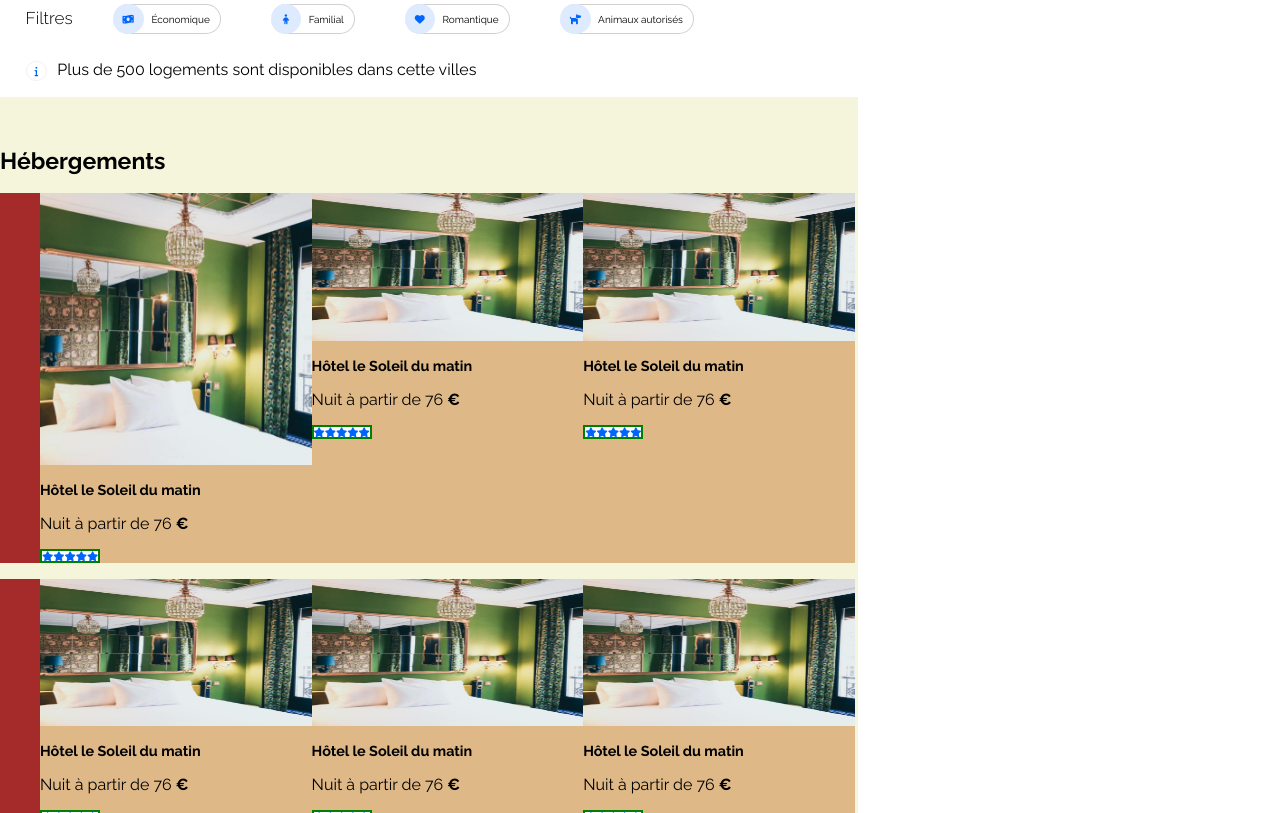
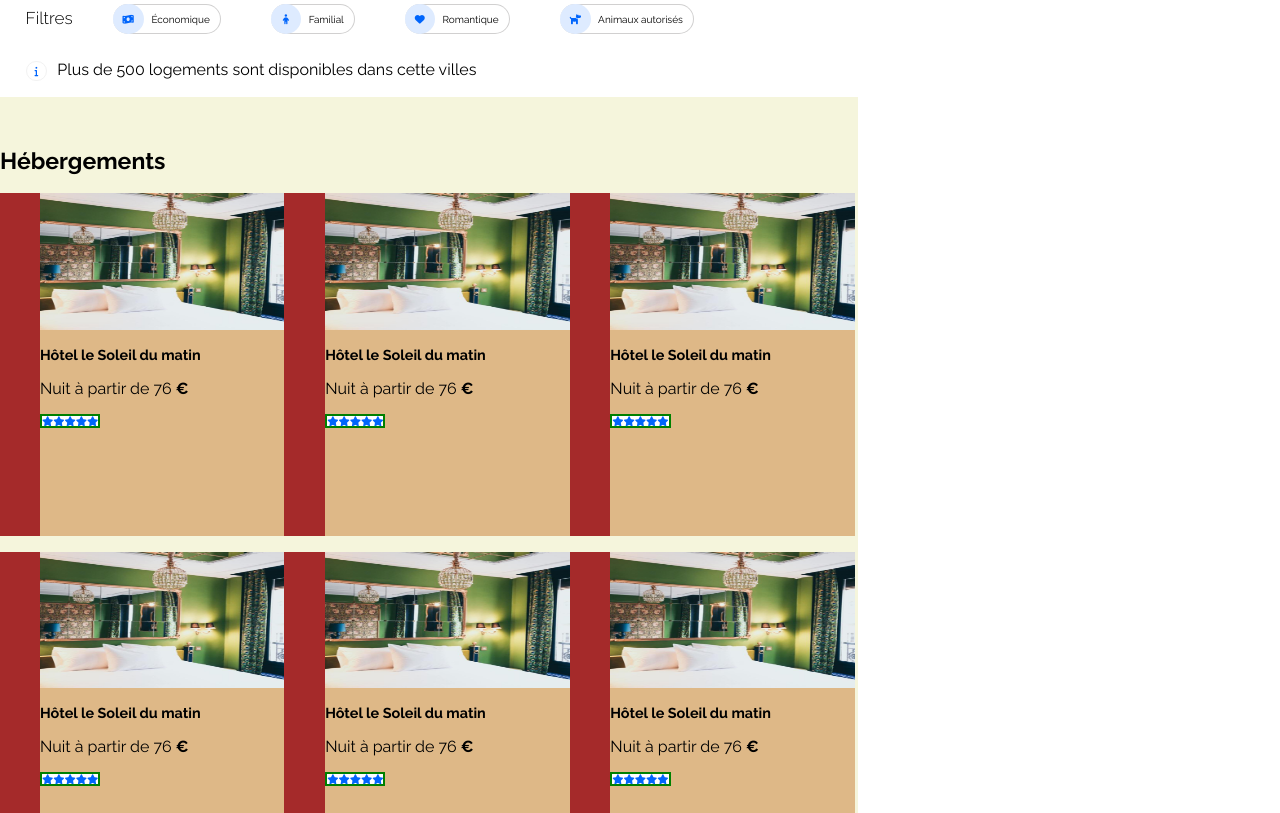
Before and after one commit to ADEN30/P2_Adrien_GALLET, a plain HTML site: page index.html in a window 1280 px wide. Shown: the part 287-1100 px from the top of the page. Drawn offline with Linux system fonts and the light colour scheme.

Commit message:
Les cards avec la marge

```diff
--- a/index.html
+++ b/index.html
@@ -49,7 +49,7 @@
                 <h1>Hébergements</h1>
                 <ul class="Hébergement_liste">
                         <li class="Hébergements_liste1_card">
-                            <figure class="figure1"> <div><img src="ressources/images/Modifier/Hébergements/emile-guillemot-Bj_rcSC5XfE-unsplash.jpg" alt=""></div>
+                            <figure class="figure1"> <img src="ressources/images/Modifier/Hébergements/emile-guillemot-Bj_rcSC5XfE-unsplash.jpg" alt="">
                                 <div>
                                     <h2>Hôtel le Soleil du matin</h2>
                                     <p>Nuit à partir de 76 <strong>€</strong></p>
--- a/styles.css
+++ b/styles.css
@@ -218,13 +218,13 @@ input
 .Hébergements_liste1_card
 {
     display: flex;
+    width: 30%;
     height: min-content;
     background-color: burlywood;
 }
 .figure1
 {
     margin: 0px;
-    width: 100%;
 }
 figcaption
 {
```
